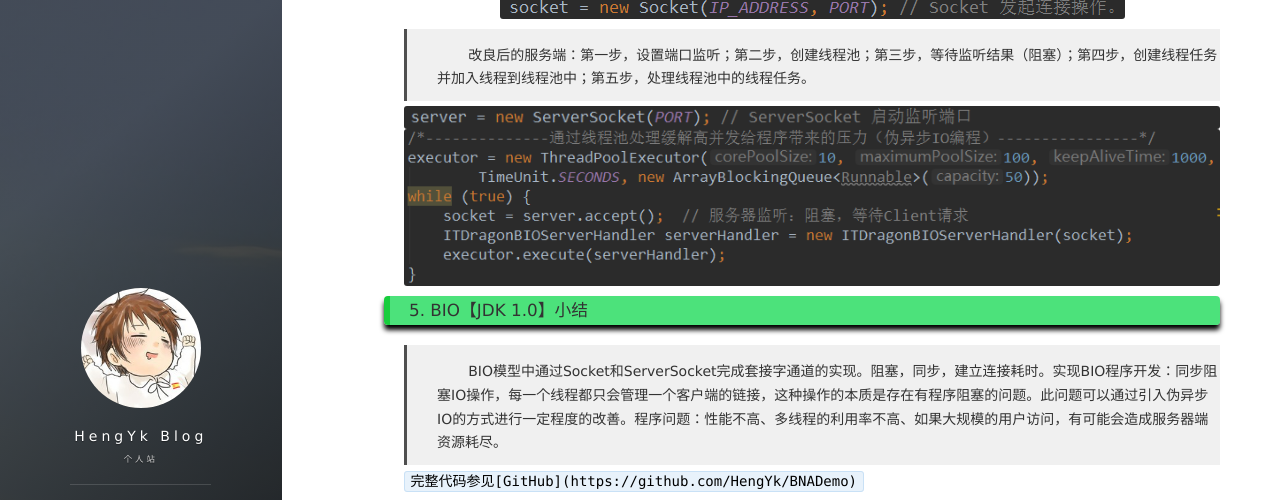
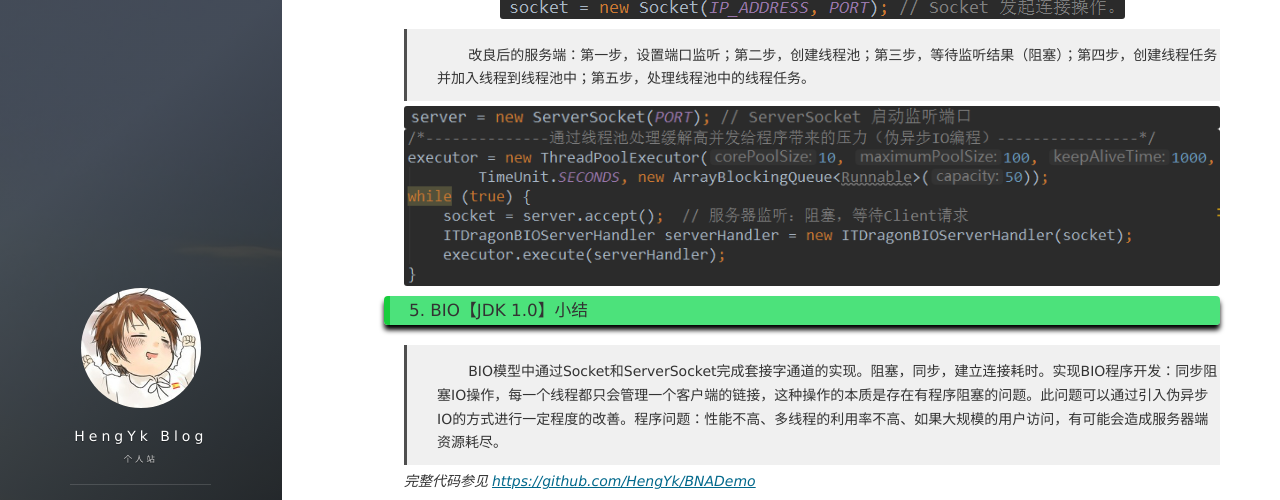
Before and after one commit to HengYk/hengyk.github.io, a Jekyll site: the page built from _posts/2018/2018-10-29-BIO.markdown, in a window 1280 px wide and 900 px high, scrolled down 1838 px, cut to the strip 0-500 px from the top of the window. Built offline with Jekyll 4.4.1, drawn with Linux system fonts in a browser that asks for light colours; nearby versions of some CDN libraries; comment, search, counter and statistics services are not loaded.

Commit message:
Modified myBlog

```diff
--- a/_posts/2018/2018-10-29-BIO.markdown
+++ b/_posts/2018/2018-10-29-BIO.markdown
@@ -40,4 +40,4 @@ tag: JAVA-BIO-NIO-AIO
 ### 5. BIO【JDK 1.0】小结
 > &nbsp;&nbsp;&nbsp;&nbsp;&nbsp;&nbsp;&nbsp;BIO模型中通过Socket和ServerSocket完成套接字通道的实现。阻塞，同步，建立连接耗时。实现BIO程序开发：同步阻塞IO操作，每一个线程都只会管理一个客户端的链接，这种操作的本质是存在有程序阻塞的问题。此问题可以通过引入伪异步IO的方式进行一定程度的改善。程序问题：性能不高、多线程的利用率不高、如果大规模的用户访问，有可能会造成服务器端资源耗尽。
 
-`完整代码参见[GitHub](https://github.com/HengYk/BNADemo)`
+*完整代码参见[https://github.com/HengYk/BNADemo](https://github.com/HengYk/BNADemo)*
```
